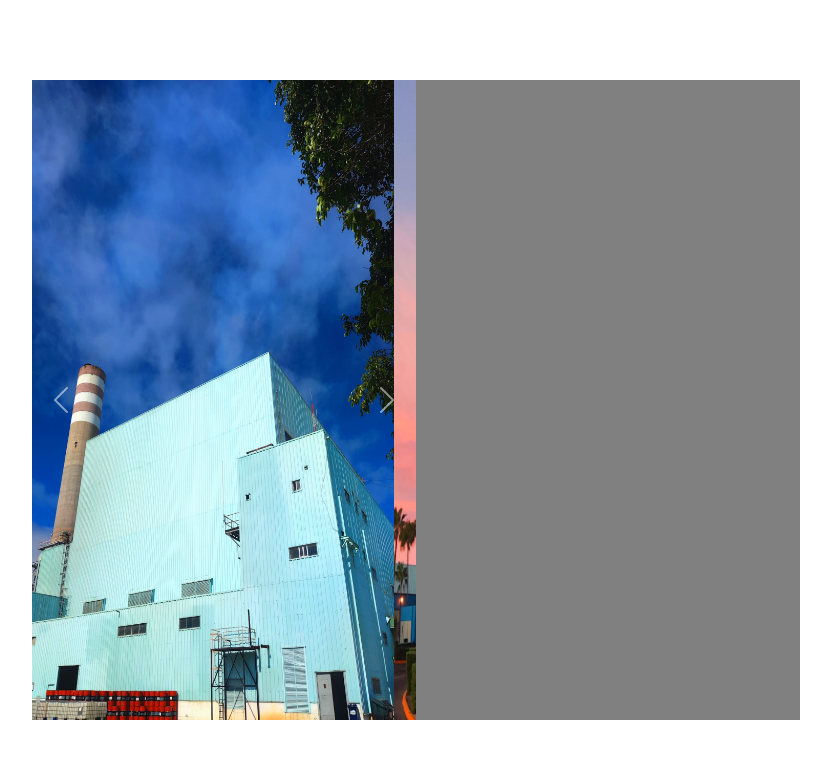
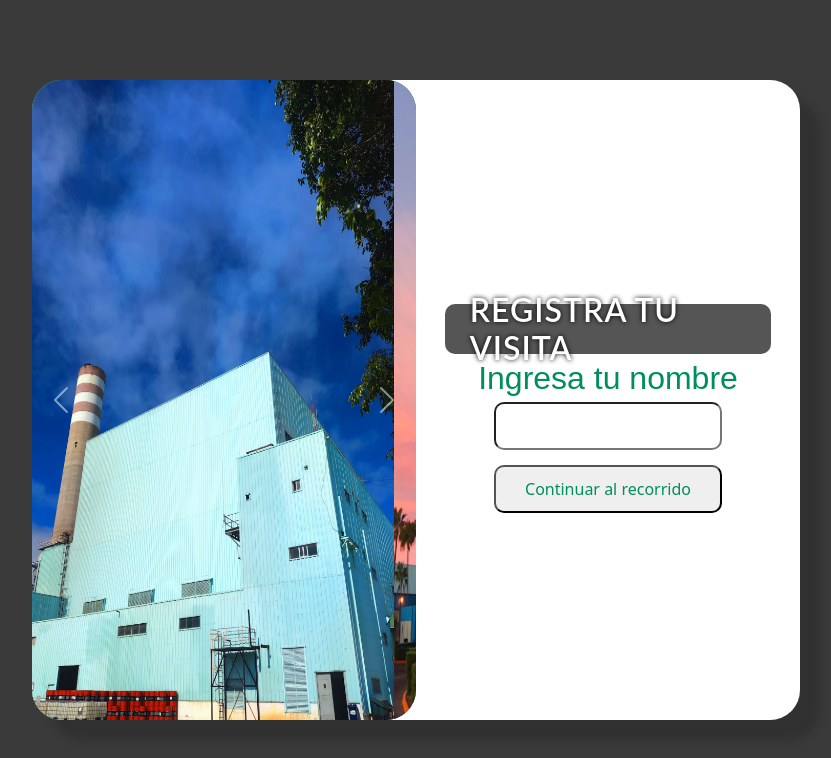
Before and after one commit to TheM100/RecorridoRegister, a plain HTML site: page index.html in a window 1280 px wide. Shown: the whole page, without its empty margins (224-1055 px from the left). Drawn offline with nearby package versions, Linux system fonts and the light colour scheme.

Commit message:
ultimos detalles

```diff
--- a/index.html
+++ b/index.html
@@ -7,7 +7,9 @@
 
     <link href="https://cdn.jsdelivr.net/npm/bootstrap@5.3.2/dist/css/bootstrap.min.css" rel="stylesheet" integrity="sha384-T3c6CoIi6uLrA9TneNEoa7RxnatzjcDSCmG1MXxSR1GAsXEV/Dwwykc2MPK8M2HN" crossorigin="anonymous">
 
-
+<!-- fuentesss -->
+<link rel="preconnect" href="https://fonts.googleapis.com">
+<!--  -->
 
     <title>Document</title>
 </head>
@@ -38,12 +40,22 @@
               <span class="carousel-control-next-icon" aria-hidden="true"></span>
               <span class="visually-hidden">Next</span>
             </button>
+
           </div>
 
 
 
-        <div class="formulario">
-
+        <div class="registroVisita">
+            <div class="containerRegistro">
+                <div class="cabezeraRegistro">
+                    <h2>Registra tu visita</h2>
+                </div>
+                <div class="formulario">
+                    <label for="">Ingresa tu nombre</label>
+                    <input  clastype="ejemplo">
+                    <input class="subBoton" type="submit" value="Continuar al recorrido">
+                </div>
+            </div>
         </div>
     </main>
     <script src="https://cdn.jsdelivr.net/npm/bootstrap@5.3.2/dist/js/bootstrap.bundle.min.js" integrity="sha384-C6RzsynM9kWDrMNeT87bh95OGNyZPhcTNXj1NW7RuBCsyN/o0jlpcV8Qyq46cDfL" crossorigin="anonymous"></script>
--- a/styles.css
+++ b/styles.css
@@ -10,15 +10,18 @@ body{
     flex-direction: row;
     justify-content: center;
     align-items: center;
+    background-color: #3a3a3a  !important;
 }
 
 .containerPrincipal{
-    background-color: red;
+    background-color: rgb(255, 255, 255);
     width: 60%;
     height: 80vh;
     display: flex;
     flex-direction: row;
     justify-content: flex-start;
+    border-radius: 30px;
+    box-shadow: 20px 20px 10px rgba(14, 14, 14, 0.2);
 
 }
 
@@ -27,6 +30,7 @@ body{
     height: 100%;
     background-color: green;
     overflow: hidden;
+    border-radius: 30px;
 }
 
 #carouselExampleAutoplaying .carousel-inner img{
@@ -35,21 +39,70 @@ body{
 
 }
 
-/* .carousel-inner img{
- position: relative;
- z-index: 2;
-
-  }
-
-.logo{
-    position: absolute;
-    z-index: 1;
-} */
 
 
 
-.formulario{
+
+
+
+.registroVisita{
     width: 50%;
     height: 100%;
-    background-color:gray;
+    /* background-color:rgb(13, 13, 13); */
+    display: flex;
+    justify-content: center;
+    align-items: center;
 }
+
+.containerRegistro{
+    /* background-color: rgb(18, 160, 18); */
+    width: 85%;
+    /* height: 85%; */
+    height: 30%;
+}
+.cabezeraRegistro{
+    width: 100%;
+    height: 15%;
+    background-color: #555;
+    padding: 25px;
+    border-radius: 10px;
+}
+.cabezeraRegistro h2{
+    height: 100%;
+  display: flex;
+  justify-content: center;
+  align-items: center;
+  font-family: 'Lato', sans-serif;
+  font-weight: 600;
+  letter-spacing: 1px;
+  text-transform: uppercase;
+  color: white;
+  text-shadow: 0 0 5px #000000;
+}
+
+.formulario{
+    display: flex;
+    flex-direction: column;
+    justify-content: center;
+    align-items: center;
+}
+
+.formulario label{
+    font-family: Arial, Helvetica, sans-serif;
+    color: #008E5A;
+    font-size: 2rem;
+}
+
+.formulario input{
+   margin-bottom: 15px;
+   border-radius: 10px;
+   width: 70%;
+   padding: 10px;
+   text-align: center;
+   color: #008E5A;
+}
+
+.subBoton:hover{
+    background-color: #008E5A;
+    color: white;
+}
```
